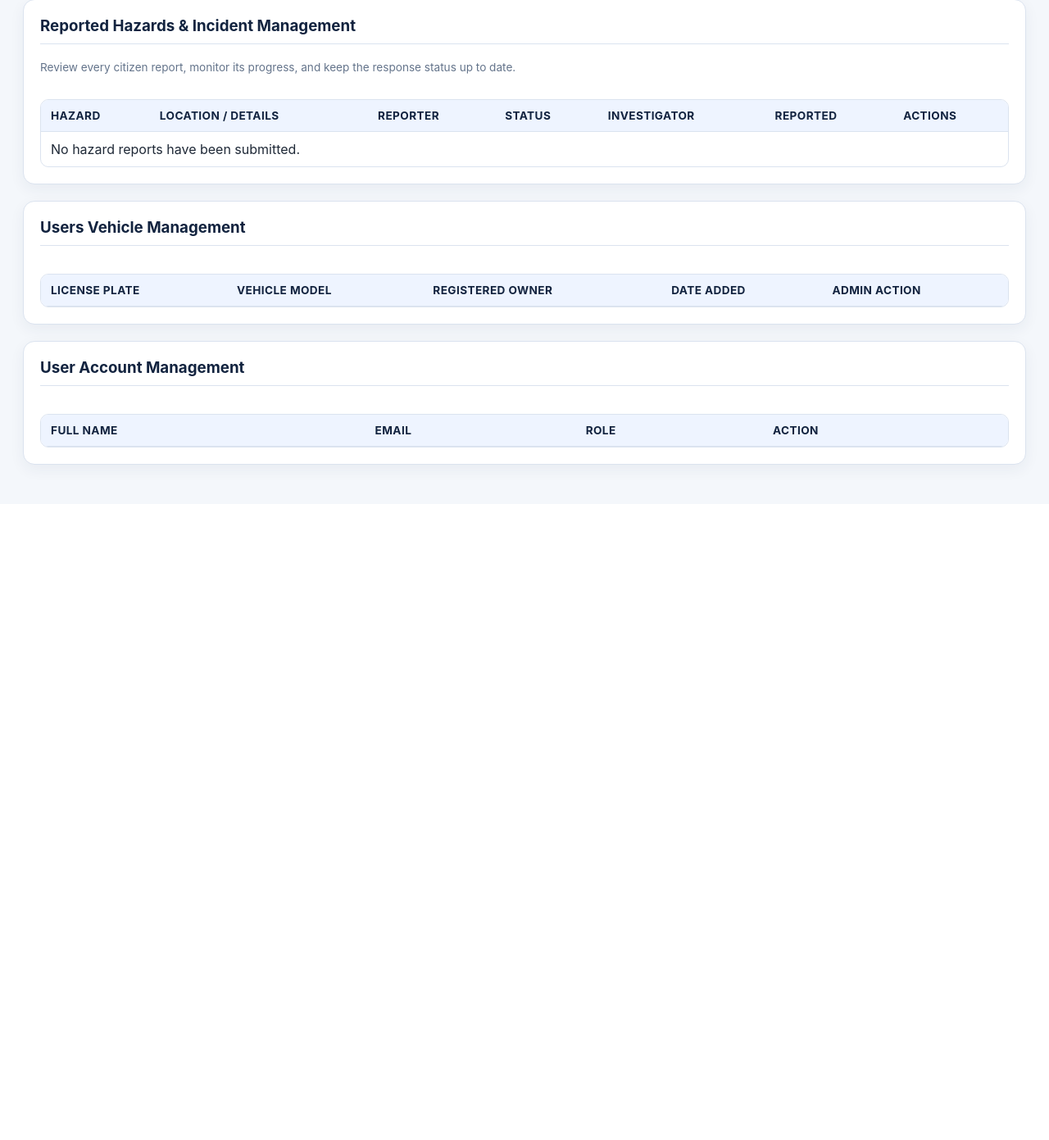
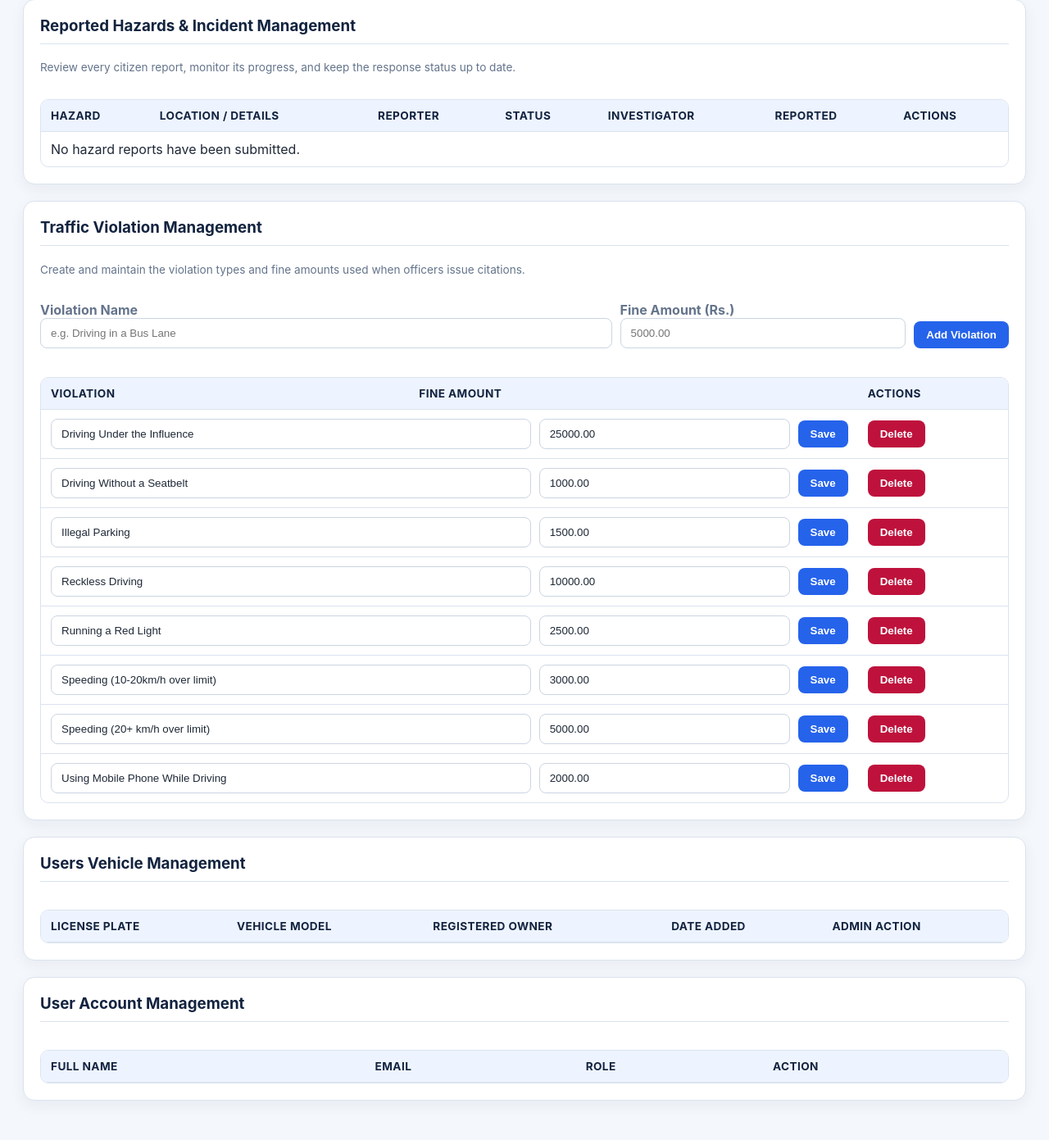
Before and after one commit to Alaxanalax10/traffic_system, a PHP site: page /admin_dashboard.php in a window 1280 px wide. Shown: the part 1247-2638 px from the top of the page at 82% size. Before the commit the page ends 1830 px from the top, so only its background shows below. Run offline with PHP 8.4, Linux system fonts and the light colour scheme; a user stored in the database is signed in; data comes from the database, SQL or seed files in the repository; tables that the repository leaves empty hold one stand-in row (values such as "Sample post"); lists and menus that the app fills with data are empty.

Commit message:
Enhance violation management: add functionality to add, edit, and delete violations, and update report status with investigator assignment

```diff
--- a/admin_dashboard.php
+++ b/admin_dashboard.php
@@ -132,11 +132,41 @@ if (isset($_POST['update_report_status'])) {
     $report_statuses = ['Pending', 'Investigating', 'Resolved', 'Dismissed'];
     $report_id = $_POST['report_id'];
     $new_status = $_POST['status'];
+    $investigator_id = trim($_POST['investigator_id'] ?? '');
+    $investigator_id = $investigator_id === '' ? null : $investigator_id;
 
     if (in_array($new_status, $report_statuses, true)) {
-        $pdo->prepare("UPDATE Reports SET status = ? WHERE report_id = ?")
-            ->execute([$new_status, $report_id]);
-        $msg = "<div class='alert'>Hazard report status updated.</div>";
+        $pdo->prepare("UPDATE Reports SET status = ?, investigator_id = ? WHERE report_id = ?")
+            ->execute([$new_status, $investigator_id, $report_id]);
+        $msg = "<div class='alert'>Hazard report management details updated.</div>";
+    }
+}
+if (isset($_POST['add_violation'])) {
+    $violation_name = trim($_POST['violation_name']);
+    $fine_amount = filter_var($_POST['fine_amount'], FILTER_VALIDATE_FLOAT);
+
+    if ($violation_name !== '' && $fine_amount !== false && $fine_amount >= 0) {
+        $pdo->prepare("INSERT INTO Violations (violation_name, fine_amount) VALUES (?, ?)")
+            ->execute([$violation_name, $fine_amount]);
+        $msg = "<div class='alert'>Violation added.</div>";
+    }
+}
+if (isset($_POST['edit_violation'])) {
+    $violation_name = trim($_POST['violation_name']);
+    $fine_amount = filter_var($_POST['fine_amount'], FILTER_VALIDATE_FLOAT);
+
+    if ($violation_name !== '' && $fine_amount !== false && $fine_amount >= 0) {
+        $pdo->prepare("UPDATE Violations SET violation_name = ?, fine_amount = ? WHERE violation_id = ?")
+            ->execute([$violation_name, $fine_amount, $_POST['violation_id']]);
+        $msg = "<div class='alert'>Violation updated.</div>";
+    }
+}
+if (isset($_POST['delete_violation'])) {
+    try {
+        $pdo->prepare("DELETE FROM Violations WHERE violation_id = ?")->execute([$_POST['violation_id']]);
+        $msg = "<div class='alert'>Violation removed.</div>";
+    } catch (PDOException $e) {
+        $msg = "<div class='alert'>This violation cannot be removed because it is used by an existing fine.</div>";
     }
 }
 if (isset($_POST['admin_delete_vehicle'])) {
@@ -171,8 +201,9 @@ $schedules = $pdo->query("
 
 $all_users = $pdo->query("SELECT u.user_id, u.name, u.email, u.role, o.is_approved, d.district_name FROM Users u LEFT JOIN Officers o ON o.officer_id = u.user_id LEFT JOIN Districts d ON d.district_id = u.district_id WHERE u.role IN ('Officer', 'Citizen') ORDER BY u.role, u.name")->fetchAll();
 $all_vehicles = $pdo->query("SELECT v.license_plate, v.vehicle_model, v.registered_date, u.name AS owner_name, u.email FROM Vehicles v JOIN Users u ON v.user_id = u.user_id ORDER BY v.registered_date DESC")->fetchAll();
+$all_violations = $pdo->query("SELECT violation_id, violation_name, fine_amount FROM Violations ORDER BY violation_name")->fetchAll();
 $hazard_reports = $pdo->query("
-    SELECT r.report_id, r.hazard_type, r.description, r.status, r.created_at, r.updated_at,
+    SELECT r.report_id, r.hazard_type, r.description, r.status, r.investigator_id, r.created_at, r.updated_at,
            d.district_name,
            reporter.name AS reporter_name, reporter.email AS reporter_email,
            investigator.name AS investigator_name
@@ -450,11 +481,62 @@ $json_landmarks = json_encode($landmark_data);
                                         <option value="<?php echo $status; ?>" <?php echo $report['status'] === $status ? 'selected' : ''; ?>><?php echo $status; ?></option>
                                     <?php endforeach; ?>
                                 </select>
+                                <select name="investigator_id" style="margin:0 0 6px 0; min-width: 145px;" aria-label="Assign investigator">
+                                    <option value="">No investigator</option>
+                                    <?php foreach ($active_officers as $officer): ?>
+                                        <option value="<?php echo htmlspecialchars($officer['user_id']); ?>" <?php echo $report['investigator_id'] === $officer['user_id'] ? 'selected' : ''; ?>>
+                                            <?php echo htmlspecialchars($officer['name']); ?>
+                                        </option>
+                                    <?php endforeach; ?>
+                                </select>
                                 <button type="submit" name="update_report_status">Update Status</button>
                             </form>
                             <form method="POST" onsubmit="return confirm('Delete this hazard report permanently?');">
                                 <input type="hidden" name="report_id" value="<?php echo htmlspecialchars($report['report_id']); ?>">
                                 <button type="submit" name="delete_report" style="background:#be123c;">Delete Report</button>
+                            </form>
+                        </td>
+                    </tr>
+                    <?php endforeach; ?>
+                <?php endif; ?>
+            </table>
+        </div>
+    </div>
+
+    <div class="panel">
+        <h3>Traffic Violation Management</h3>
+        <p class="report-meta">Create and maintain the violation types and fine amounts used when officers issue citations.</p>
+        <form method="POST" class="flex-container" style="align-items: flex-end;">
+            <div style="flex:2;">
+                <label>Violation Name</label>
+                <input type="text" name="violation_name" placeholder="e.g. Driving in a Bus Lane" required style="margin:0;">
+            </div>
+            <div style="flex:1;">
+                <label>Fine Amount (Rs.)</label>
+                <input type="number" name="fine_amount" min="0" step="0.01" placeholder="5000.00" required style="margin:0;">
+            </div>
+            <button type="submit" name="add_violation" style="margin:0;">Add Violation</button>
+        </form>
+        <div style="overflow-x: auto;">
+            <table>
+                <tr><th>Violation</th><th>Fine Amount</th><th>Actions</th></tr>
+                <?php if (empty($all_violations)): ?>
+                    <tr><td colspan="3">No violations configured.</td></tr>
+                <?php else: ?>
+                    <?php foreach ($all_violations as $violation): ?>
+                    <tr>
+                        <td colspan="2">
+                            <form method="POST" class="flex-container" style="align-items:center; margin:0;">
+                                <input type="hidden" name="violation_id" value="<?php echo $violation['violation_id']; ?>">
+                                <input type="text" name="violation_name" value="<?php echo htmlspecialchars($violation['violation_name']); ?>" required style="flex:2; margin:0;">
+                                <input type="number" name="fine_amount" value="<?php echo htmlspecialchars($violation['fine_amount']); ?>" min="0" step="0.01" required style="flex:1; margin:0;">
+                                <button type="submit" name="edit_violation">Save</button>
+                            </form>
+                        </td>
+                        <td>
+                            <form method="POST" onsubmit="return confirm('Delete this violation type?');">
+                                <input type="hidden" name="violation_id" value="<?php echo $violation['violation_id']; ?>">
+                                <button type="submit" name="delete_violation" style="background:#be123c;">Delete</button>
                             </form>
                         </td>
                     </tr>
```
